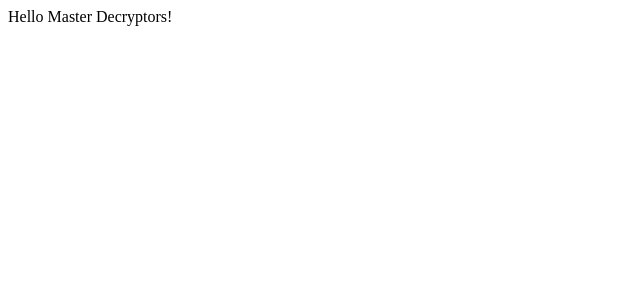
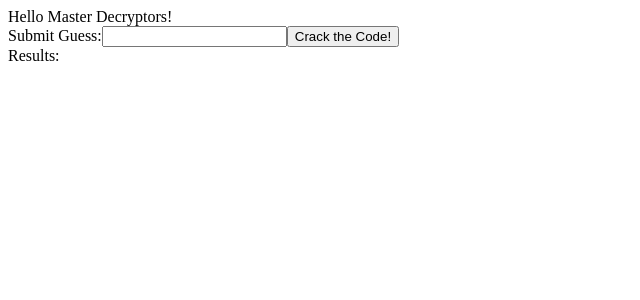
Before and after one commit to slee1016/word-decryptor, a React app: page / in a window 1280 px wide. Shown: the top 300 px of the page, without its empty margins (0-640 px from the left). Built offline with nearby package versions, Linux system fonts and the light colour scheme; the HTML template or start-up script is replaced by a standard one.

Commit message:
can detect winner

```diff
--- /dev/null
+++ b/client/src/components/submitBar.jsx
@@ -0,0 +1,51 @@
+import React from 'react';
+
+class Submit extends React.Component {
+    constructor(props) {
+      super(props);
+      this.state = {
+        guess: '',
+        correctAnswer: 'code',
+        hasWon: false
+      }
+      this.handleChange = this.handleChange.bind(this);
+      this.handleSubmit = this.handleSubmit.bind(this);
+      this.compare = this.compare.bind(this);
+    }
+
+    handleChange(e) {
+      this.setState({
+        guess: e.target.value
+      })
+    }
+
+    handleSubmit(e) {
+      e.preventDefault();
+      this.compare();
+    }
+
+    compare() {
+      if (this.state.guess === this.state.correctAnswer) {
+        this.setState({
+          hasWon: !this.state.hasWon
+        },()=>{
+          alert('You won!')
+        });
+
+
+      }
+    }
+
+    render() {
+        return (
+          <form onSubmit={this.handleSubmit}>
+          Submit Guess:
+          <label><input type="text" value={this.state.guess} onChange={this.handleChange} />
+          </label>
+          <input type="submit" value="Crack the Code!" />
+          </form>
+        )
+    }
+}
+
+export default Submit;
--- a/client/src/index.jsx
+++ b/client/src/index.jsx
@@ -1,11 +1,17 @@
 import React from "react";
 import ReactDOM from "react-dom";
 import axios from "axios";
+import GameLogic from './components/gameLogic.jsx';
+import Submit from './components/submitBar.jsx'
 
 class App extends React.Component {
+
   render() {
     return (
       <div className="app">Hello Master Decryptors!
+      <Submit />
+      <div>Results: {this.compare}
+          </div>
       </div>
     );
   }
```
Also changed, not shown: client/src/components/gameLogic.jsx (added).
